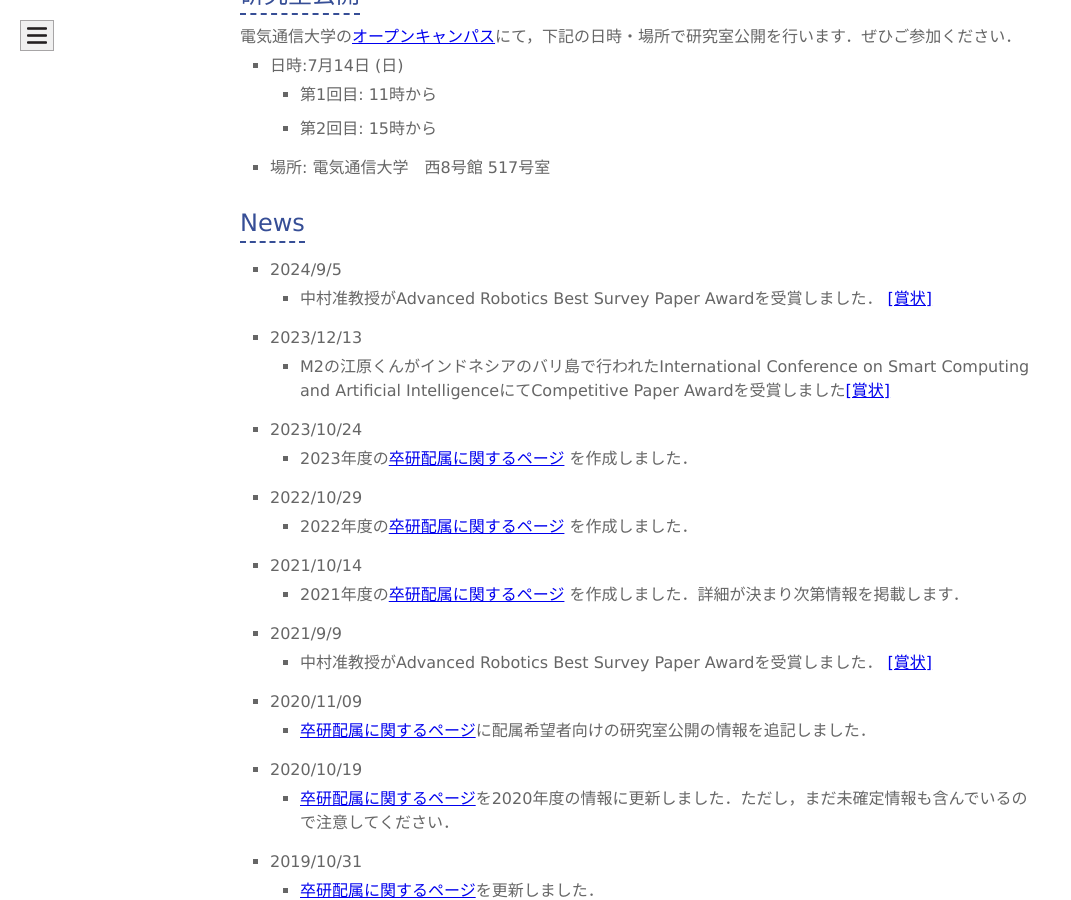
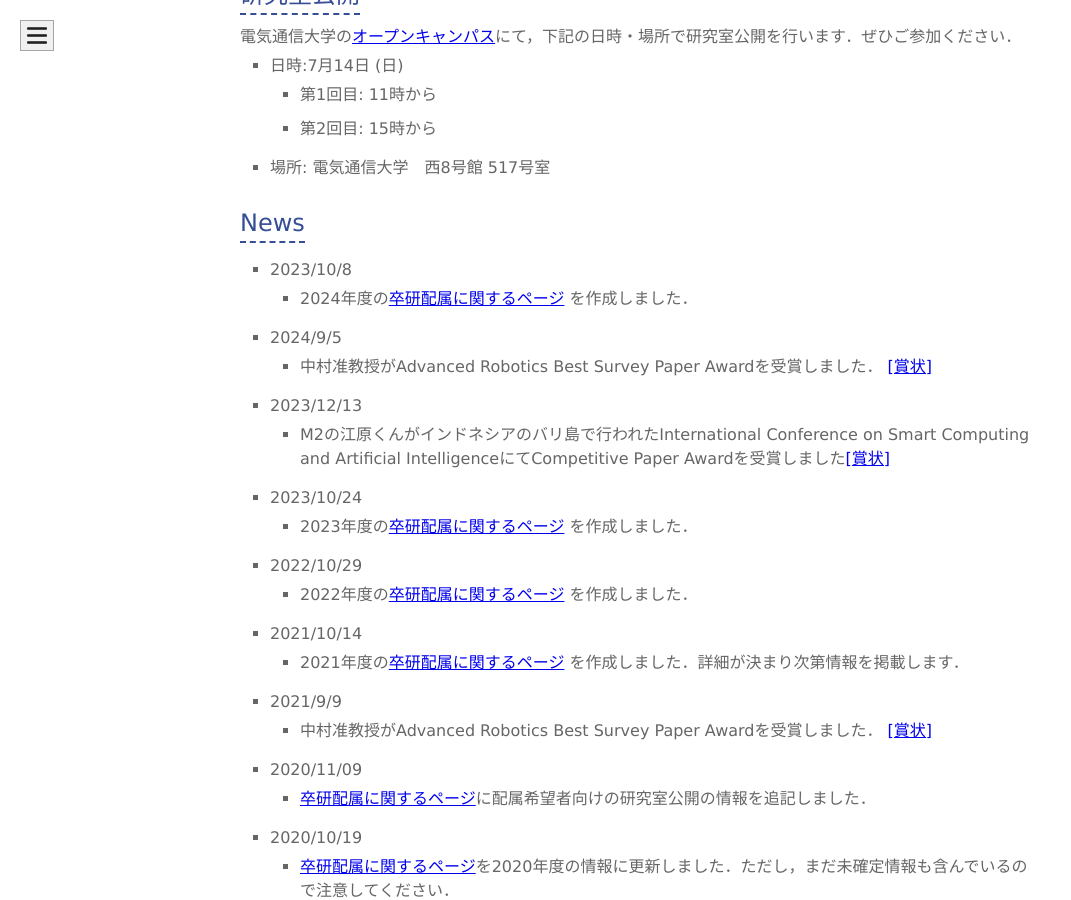
Before and after one commit to naka-lab/naka-lab.github.io, a Jekyll site: the page built from index.md, in a window 1280 px wide and 900 px high, scrolled down 737 px. Shown: the whole window, without its empty margins (0-1071 px from the left). Built offline with Jekyll 4.4.1, drawn with Linux system fonts in a browser that asks for light colours; our own code applies the rules of GitHub Pages for plain Markdown files.

Commit message:
Update index.md

```diff
--- a/index.md
+++ b/index.md
@@ -17,6 +17,9 @@ layout: default
 
 
 ## News
+* 2023/10/8
+	* 2024年度の[卒研配属に関するページ](//hp.naka-lab.org/subpages/haizoku.html) を作成しました．
+
 * 2024/9/5
 	* 中村准教授がAdvanced Robotics Best Survey Paper Awardを受賞しました． [[賞状]](news_imgs/240905_RSJ.png)
 
```
